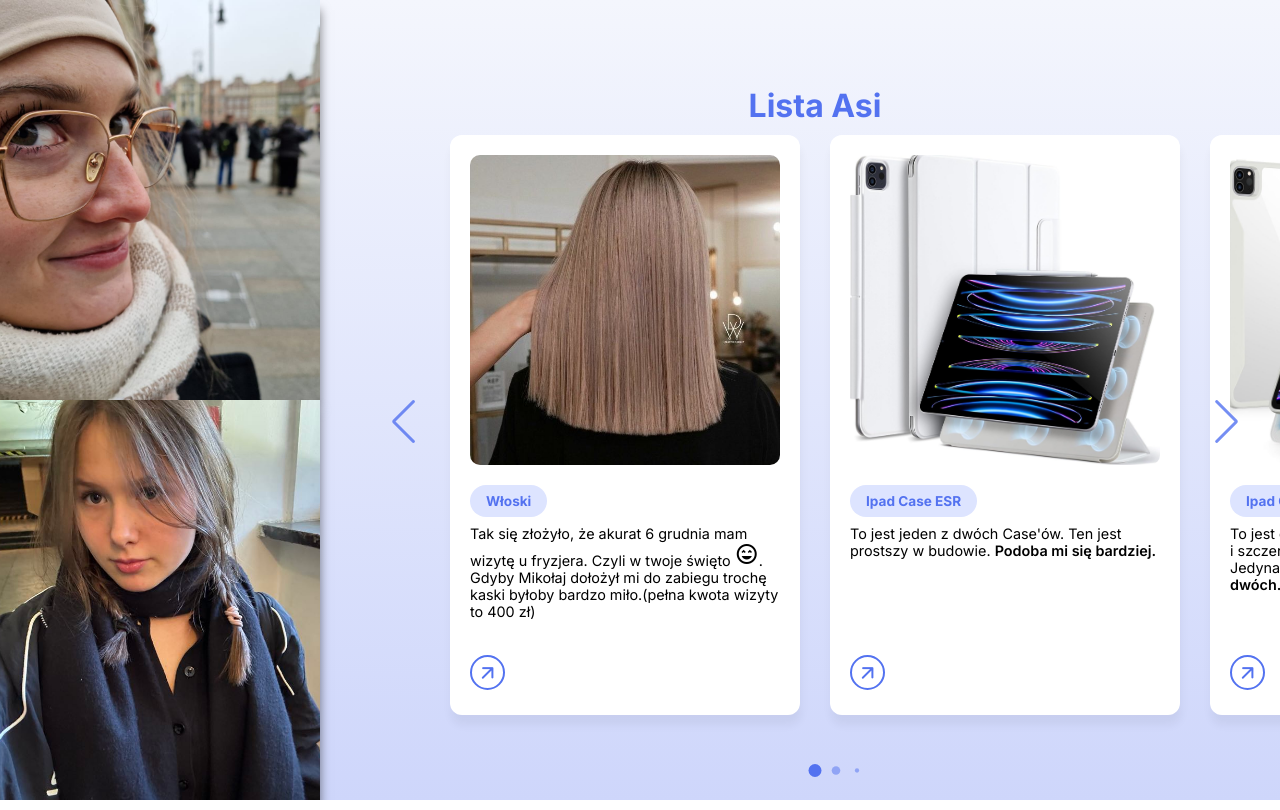
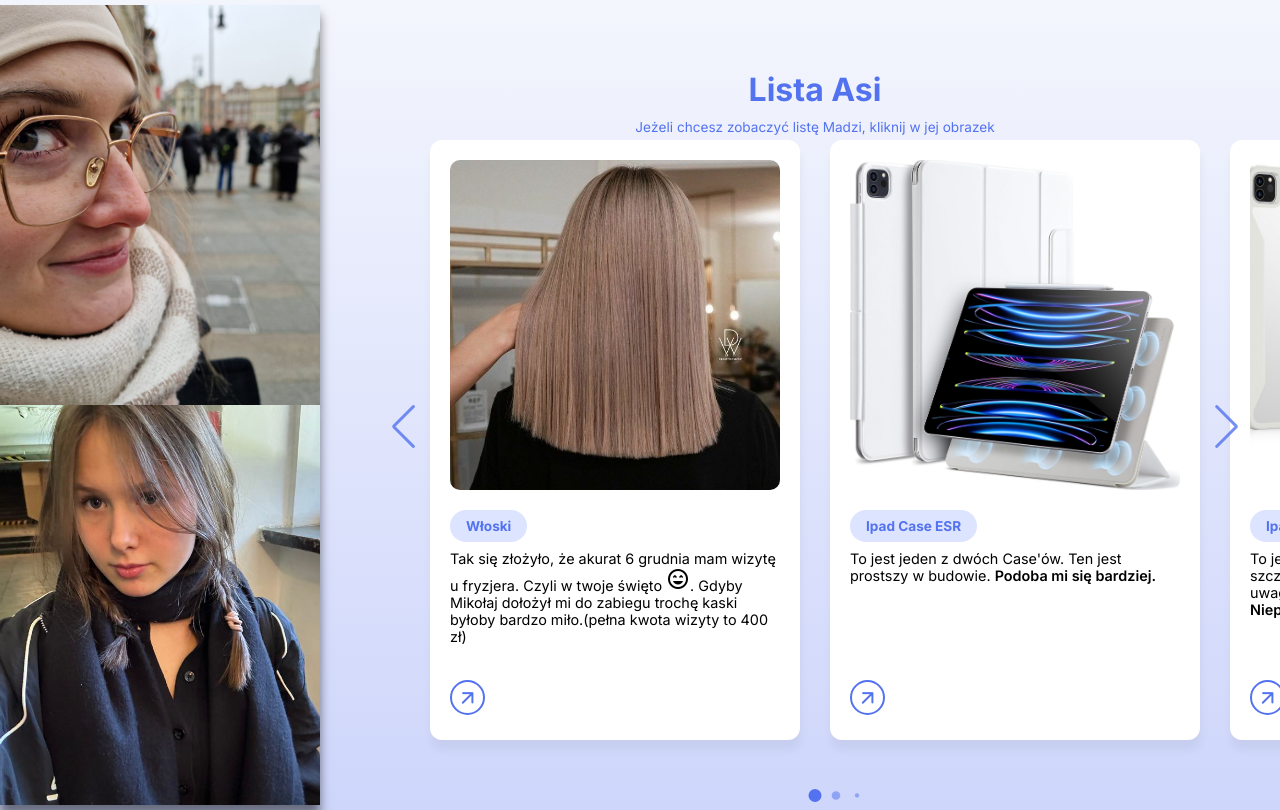
Before and after one commit to monkeykinggggg/ListDoMikolaja, a plain HTML site: page index.html in a window 1280 px wide. Drawn offline with nearby package versions, Linux system fonts and the light colour scheme.

Commit message:
changing displaying styles

```diff
--- a/index.html
+++ b/index.html
@@ -14,12 +14,14 @@
 </head>
 <body>
     <div class="nav">
-        <a href="index.html"><img src="Images/Asia_Face.JPG" alt="Nav Asia"></a>
+        <a href="index.html">
+            <img src="Images/Asia_Face.JPG" alt="Nav Asia"></a>
         <a href="madzia.html"><img src="Images/Madzia.jpg" alt="Nav Madzia"></a>
     </div>
     <div class="container swiper">
         <div class="card-wrapper">
             <h1>Lista Asi</h1>
+            <h2>Jeżeli chcesz zobaczyć listę Madzi, kliknij w jej obrazek </h2>
             <ul class="card-list swiper-wrapper">
                 <li class="card-item swiper-slide">
                     <a href="https://booksy.com/pl-pl/105784_studio-urody-fashion_salon-kosmetyczny_8820_krakow#ba_s=seo" class="card-link" target="_blank">
--- a/style.css
+++ b/style.css
@@ -22,7 +22,6 @@ body{
     flex-direction: column;
     flex-flow:1 1 auto;
     width:fit-content;
-
 }
 .nav img{
     display: block;
@@ -62,8 +61,8 @@ body{
 }
 
 .card-wrapper{
-    max-width: 1100px;
-    margin:50px 100px 50px; /* top (right and left) bottom */
+    max-width: 1000px;
+    margin:50px 80px 50px; /* top (right and left) bottom */
     padding: 20px 0px;
    /* overflow: hidden;*/
 }
@@ -123,3 +122,10 @@ body{
     color:  #5372f0;
 
 }
+.card-wrapper h2{
+    text-align: center;
+    color:  #5372f0;
+    font-size:0.85em;
+    font-weight: 400;
+    margin-bottom:5px;
+}
```
